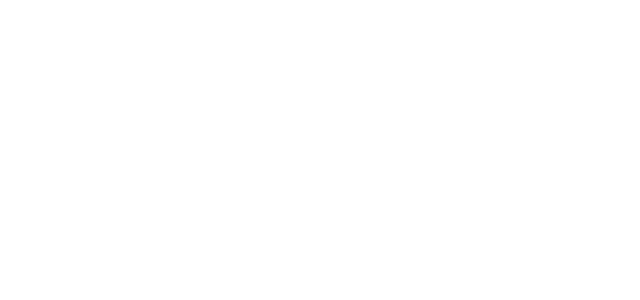
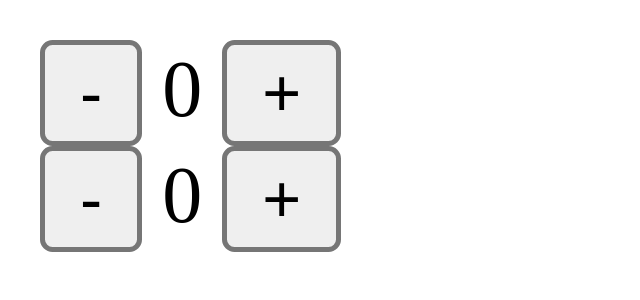
Before and after one commit to branchseer/redux-demo, a React (Vite) app: page / in a window 1280 px wide. Shown: the top 300 px of the page, without its empty margins (0-640 px from the left). Built offline with nearby package versions, Linux system fonts and the light colour scheme.

Commit message:
Tranditional redux

```diff
--- a/src/App.tsx
+++ b/src/App.tsx
@@ -1,5 +1,17 @@
+import { createStore } from "redux";
+import { counterReducer } from "./reducer";
+import { Provider } from "react-redux";
+import { ConnectedCounter } from "./Counter";
+
+const store = createStore(counterReducer);
+
 function App() {
-  return <div />
+  return (
+    <Provider store={store}>
+      <ConnectedCounter />
+      <ConnectedCounter />
+    </Provider>
+  );
 }
 
 export default App
--- /dev/null
+++ b/src/Counter.tsx
@@ -0,0 +1,27 @@
+import { connect } from "react-redux";
+import { State, decrement, increment } from "./reducer";
+
+export function Counter(props: {
+  value: number;
+  increment: () => void;
+  decrement: () => void;
+}) {
+  return (
+    <div>
+      <button onClick={props.decrement}>-</button>
+      <span> {props.value} </span>
+      <button onClick={props.increment}>+</button>
+    </div>
+  );
+}
+
+const mapStateToProps = (state: State) => ({
+  value: state.count,
+});
+
+const mapDispatchToProps = { increment, decrement };
+
+export const ConnectedCounter = connect(
+  mapStateToProps,
+  mapDispatchToProps
+)(Counter);
--- /dev/null
+++ b/src/reducer.ts
@@ -0,0 +1,31 @@
+import { AnyAction } from "redux";
+
+// action types
+const INCREMENT = 'INCREMENT';
+const DECREMENT = 'DECREMENT';
+
+// action creators
+const increment = () => ({
+  type: INCREMENT,
+});
+
+const decrement = () => ({
+  type: DECREMENT,
+});
+
+// reducer
+const initialState = { count: 0 };
+
+const counterReducer = (state = initialState, action: AnyAction) => {
+  switch (action.type) {
+    case INCREMENT:
+      return { ...state, count: state.count + 1 };
+    case DECREMENT:
+      return { ...state, count: state.count - 1 };
+    default:
+      return state;
+  }
+};
+
+export { increment, decrement, counterReducer };
+export type State = typeof initialState;
```
